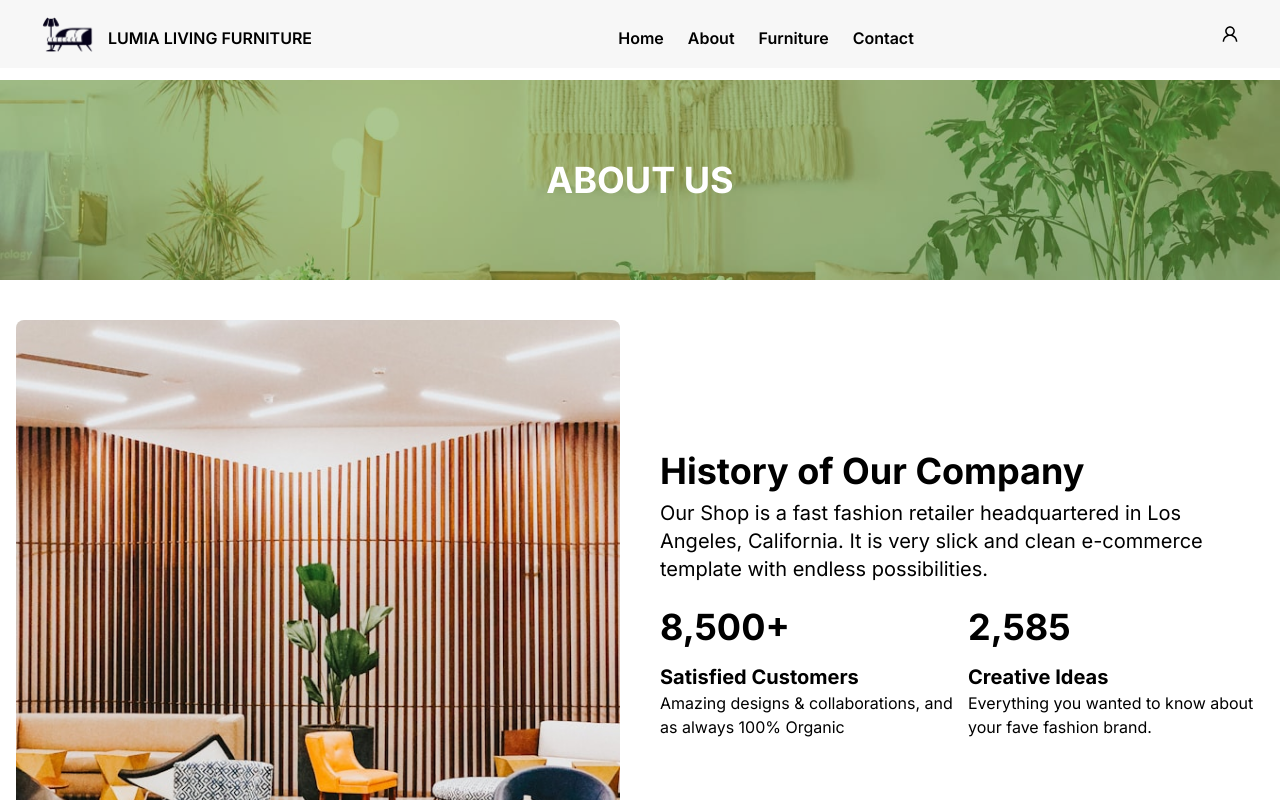
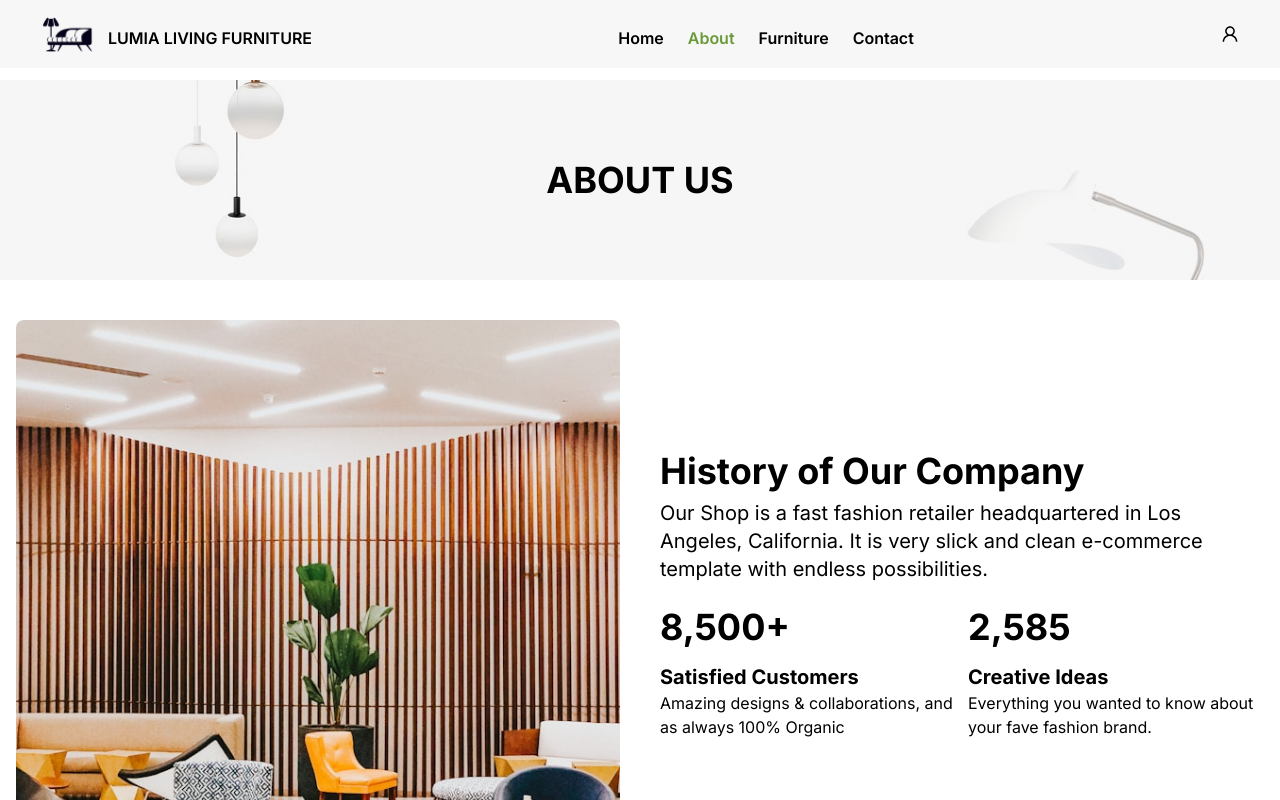
Before and after one commit to rezaul01101/lumia-living-client, a Next.js app: page /about in a window 1280 px wide. Shown: the top 800 px of the page. Built offline with nearby package versions, Linux system fonts and the light colour scheme.

Commit message:
[Feature] Menu active inactive feature add

```diff
--- a/app/components/Navbar.tsx
+++ b/app/components/Navbar.tsx
@@ -5,8 +5,11 @@ import Image from "next/image";
 import { FiHome, FiMail, FiShoppingCart } from "react-icons/fi";
 import { AiOutlineUser, AiOutlineShopping } from "react-icons/ai";
 import Link from "next/link";
+import { usePathname } from 'next/navigation';
 
-function Navbar() {
+const Navbar=()=> {
+  const path=usePathname();
+  console.log(path);
   const menuItems = [
     { id: 1, label: "Home", url: "/" },
     { id: 2, label: "About", url: "/about" },
@@ -30,12 +33,12 @@ function Navbar() {
     >
       <div className="logo flex gap-2 items-center	">
         <Image src={logo} width={60} height={60} alt="logo" />
-        <h4 className="mt-2 font-semibold">LUMIA LIVING FURNITURE</h4>
+        <h4 className="mt-2 font-semibold"><Link href={'/'}>LUMIA LIVING FURNITURE</Link></h4>
       </div>
       <div className="menu">
         <ul className="sm:flex gap-6 mt-2 font-semibold hidden ">
           {menuItems.map((item, index) => (
-            <li className="cursor-pointer ">
+            <li className={`cursor-pointer  ${path == item.url ? "text-lumiaPrimary-600" : ""}`}>
               <Link href={item.url}>{item.label}</Link>
             </li>
           ))}
@@ -46,7 +49,7 @@ function Navbar() {
       </div>
       <div className="sm:hidden fixed bottom-0 left-0 w-full">
         <div className="grid grid-cols-4 w-full bg-white h-[55px] items-center justify-between">
-          <div className="h-[45px] flex flex-col items-center justify-center text-lumiaPrimary-600">
+          <div className={`h-[45px] flex flex-col items-center justify-center  ${path == '/' ? "text-lumiaPrimary-600" : ""}`}>
             <FiHome className="text-[50px]" />
             <p className="text-sm">
               <Link href={"/"}>Home</Link>
@@ -56,13 +59,13 @@ function Navbar() {
             <FiShoppingCart className="text-[50px]" />
             <p className="text-sm">Cart</p>
           </div>
-          <div className="h-[45px] flex flex-col items-center justify-center">
+          <div className={`h-[45px] flex flex-col items-center justify-center ${path == '/furniture' ? "text-lumiaPrimary-600" : ""}`}>
             <AiOutlineShopping className="text-[50px]" />
             <p className="text-sm">
               <Link href={"/furniture"}>Shop</Link>
             </p>
           </div>
-          <div className="h-[45px] flex flex-col items-center justify-center">
+          <div className={`h-[45px] flex flex-col items-center justify-center ${path == '/contact' ? "text-lumiaPrimary-600" : ""}`}>
             <FiMail className="text-[50px]" />
             <p className="text-sm">
               <Link href={"/contact"}>Contact</Link>
--- a/app/components/PageTitle.tsx
+++ b/app/components/PageTitle.tsx
@@ -8,7 +8,7 @@ const PageTitle: React.FC<PageTitleProps> = ({ title }) => {
       className="mt-20 w-full h-[200px] bg-lumiaPrimary-600 relative bg-cover bg-center"
       style={{ backgroundImage: `url('${bgPage.src}')` }}
     >
-      <div className=" text-white overlay bg-lumiaPrimary-400 w-full h-[200px] flex items-center justify-center font-bold">
+      <div className=" text-black overlay  w-full h-[200px] flex items-center justify-center font-bold">
         <h1 className="text-4xl uppercase">{title}</h1>
       </div>
     </div>
```
Also changed, not shown: public/img/details_page.jpg.
